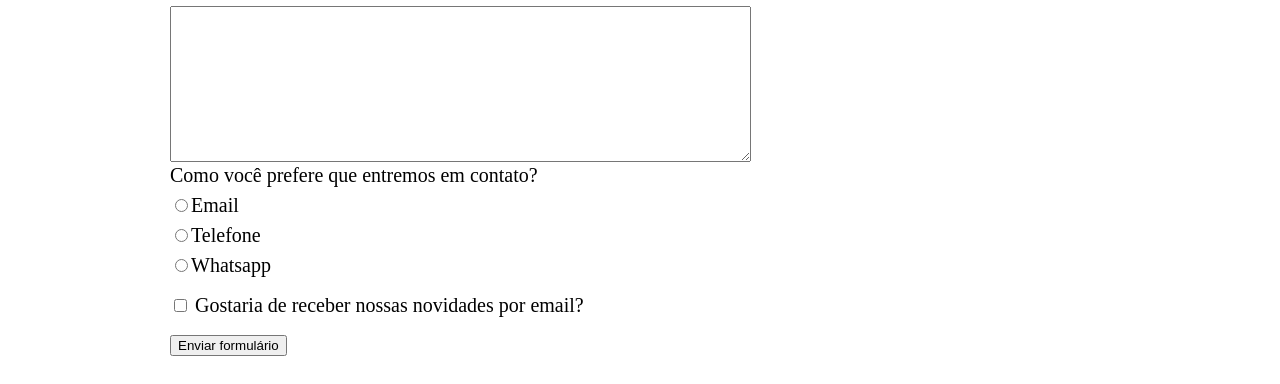
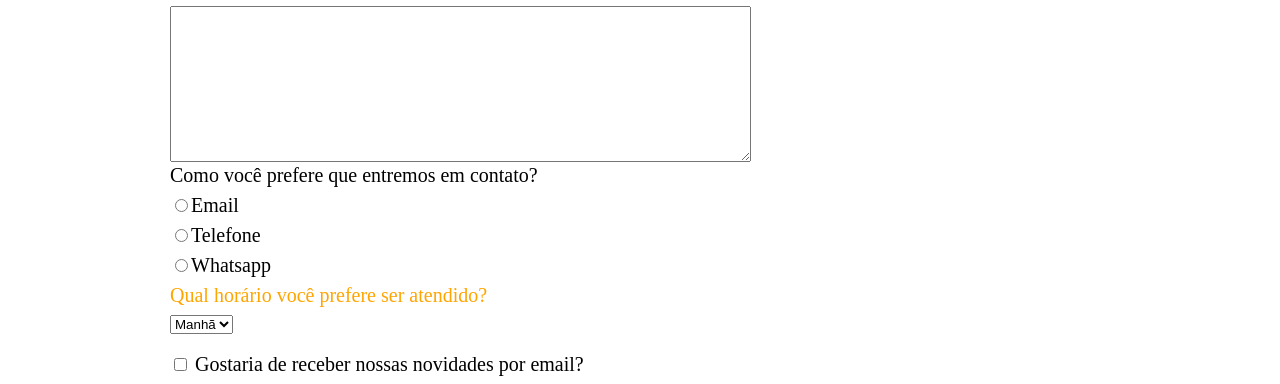
Before and after one commit to alinanda/barbearia3, a plain HTML site: page contatos.html in a window 1280 px wide. Shown: the part 624-1008 px from the top of the page. Drawn offline with Linux system fonts and the light colour scheme.

Commit message:
att de novo

```diff
--- a/contatos.html
+++ b/contatos.html
@@ -40,7 +40,7 @@
 
             <div>
 
-                <p>Como você prefere que entremos em contato?</p>
+                <p class="teste" id="teste" style="color:black">Como você prefere que entremos em contato?</p>
 
                 <label for="radio-email"><input type="radio"  name="contato" value="email" id="radio-email">Email</label>
 
@@ -50,7 +50,17 @@
 
             </div>
 
+            <div>
 
+                <p class="teste">Qual horário você prefere ser atendido?</p>
+
+                <select>
+                    <option>Manhã</option>
+                    <option>Tarde</option>
+                    <option>Noite</option>
+                </select>
+
+            </div>
 
             <label class="checkbox"> <input type="checkbox"> Gostaria de receber nossas novidades por email?</label>
 
--- a/style.css
+++ b/style.css
@@ -124,3 +124,22 @@ form label, form p{
 .checkbox{
     margin: 20px 0;
 }
+
+p{
+    color: red;
+}
+
+form p{
+color: blue;}
+
+.teste{
+    color: green;
+}
+
+#teste{
+    color: purple;
+}
+
+p.teste{
+    color: orange;
+}
```
Also changed, not shown: index.html (+1 -1 lines).
